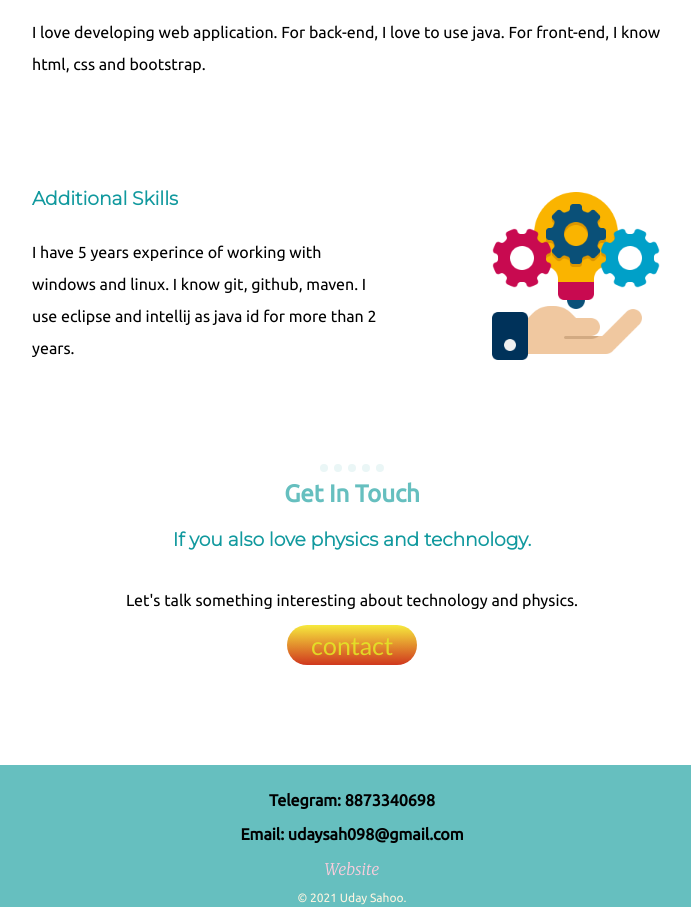
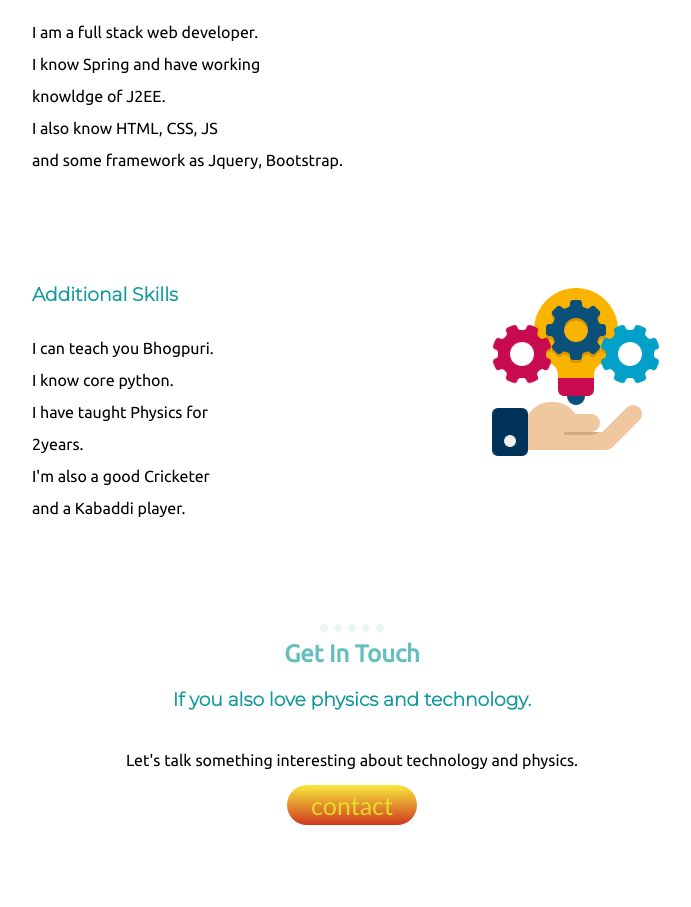
Before and after one commit to greenDEFENDER/in, a plain HTML site: page index.html in a window 1280 px wide. Shown: the part 1140-2047 px from the top of the page, without its empty margins (288-979 px from the left). Drawn offline with Linux system fonts and the light colour scheme; a web font is replaced by a local one.

Commit message:
changes copyright

```diff
--- a/index.html
+++ b/index.html
@@ -32,14 +32,19 @@
     <div class="skill-row">
       <img class="skills_img" src="images\computer.png" alt="icon">
       <h3>web development and design</h3>
-      <p>I love developing web application.
-	  For back-end, I love to use java. For front-end, I know html, css and bootstrap.</p>
+      <p>I am a full stack web developer.<br>
+	 I know Spring and have working<br>knowldge of J2EE.<br>
+	 I also know HTML, CSS, JS<br> and some framework as Jquery, Bootstrap.<br> </p>
     </div>
     <div class="skill-row">
       <img class="technology_img" src="images\technology.png" alt="skill icon">
       <h3>Additional Skills</h3>
-      <p>I have 5 years experince of working with windows and linux. I know git, github, maven.
-	  I use eclipse and intellij as java id for more than 2 years.</p>
+      <p>I can teach you Bhogpuri.<br>
+	 I know core python.<br>
+	 I have taught Physics for<br>
+	 2years.<br>
+	 I'm also a good Cricketer<br>
+	 and a Kabaddi player.</p>
     </div>
   </div>
   <hr>
@@ -47,7 +52,7 @@
     <h2>Get In Touch</h2>
     <h3 style="margin-bottom:40px;">If you also love physics and technology.</h3>
     <p>Let's talk something interesting about technology and physics.</p>
-    <a class="btn" href="mailto:name@email.com">contact</a>
+    <a class="btn" href="mailto:udaysah098@gmail.com">contact</a>
   </div>
 </div>
 
@@ -56,7 +61,7 @@
   <p><strong>Telegram: 8873340698</strong></P>
    <p><strong>Email: udaysah098@gmail.com</strong></P>
   <a class="footer-link" href="">Website</a>
-  <p class="copyright">© 2021 Uday Sahoo.</p>
+  <p class="copyright">© 2021-2022 Uday Sahoo.</p>
 </div>
 
 
```
